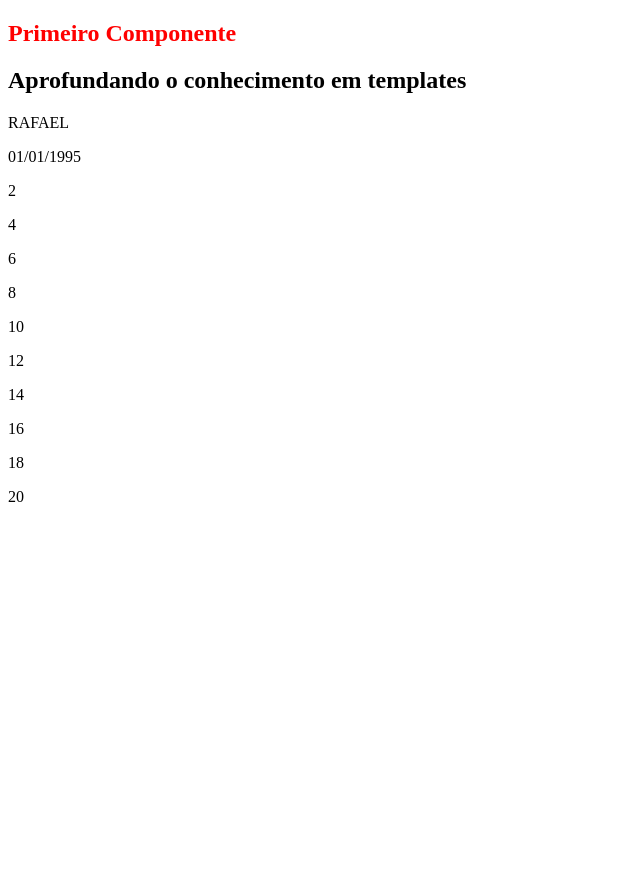
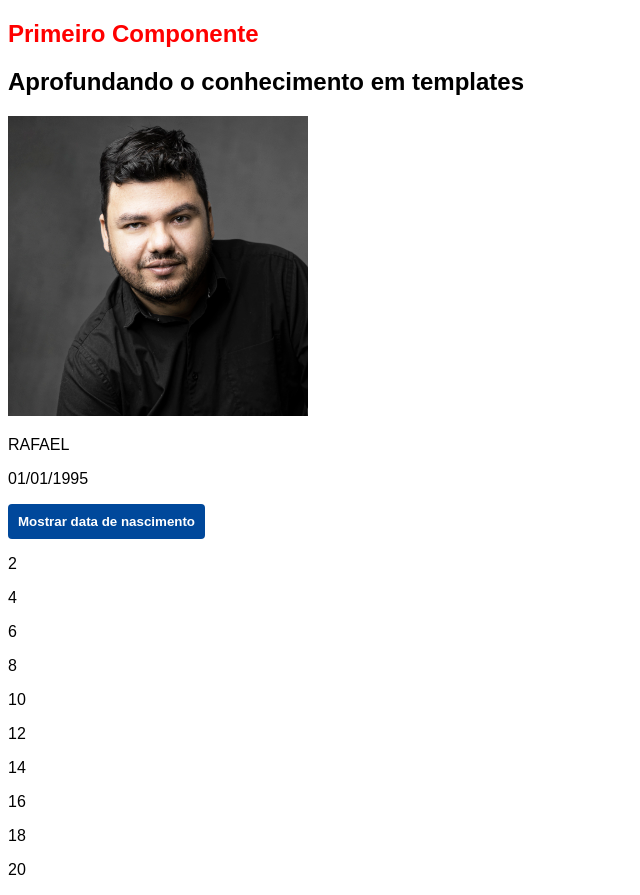
Before and after one commit to Rlasserre/first-angular-project, an Angular app in the folder fundamentos-angular/: page / in a window 1280 px wide. Shown: the whole page, without its empty margins (0-640 px from the left). Before the commit the page ends 800 px from the top, so only its background shows below. Built offline with nearby package versions, Linux system fonts and the light colour scheme.

Commit message:
Update componente
conhecendo property binds e event binders.

```diff
--- a/fundamentos-angular/src/app/segundo-componente/segundo-componente.component.html
+++ b/fundamentos-angular/src/app/segundo-componente/segundo-componente.component.html
@@ -1,3 +1,5 @@
 <h2>Aprofundando o conhecimento em templates</h2>
+<img [src]="urlImagem" width="300">
 <p>{{ nome | uppercase }}</p>
 <p>{{ dataNascimento | date: "dd/MM/yyyy" }}</p>
+<button (click)="mostrarDataNascimento()" type="button">Mostrar data de nascimento</button>
--- a/fundamentos-angular/src/app/segundo-componente/segundo-componente.component.ts
+++ b/fundamentos-angular/src/app/segundo-componente/segundo-componente.component.ts
@@ -9,5 +9,9 @@
 
   nome = "Rafael";
   dataNascimento = "1995-01-01";
+  urlImagem = "../../assets/_CC_2285_AVATAR.jpg";
 
+  mostrarDataNascimento() {
+    alert(`A data de nascimento de Rafael é ${this.dataNascimento}`);
+  }
 }
--- a/fundamentos-angular/src/styles.css
+++ b/fundamentos-angular/src/styles.css
@@ -1 +1,20 @@
 /* You can add global styles to this file, and also import other style files */
+body {
+  font-family: Arial, Helvetica, sans-serif;
+}
+
+button {
+  padding: 10px;
+  background-color: rgb(0, 72, 155);
+  color: white;
+  border: none;
+  font-weight: bold;
+  border-radius: 4px;
+  transition: filter .3s ease-in-out;
+  display: block;
+  margin: 10px 0;
+}
+
+button:hover {
+  filter: brightness(1.4);
+}
```
Also changed, not shown: fundamentos-angular/src/assets/_CC_2285_AVATAR.jpg (added).
